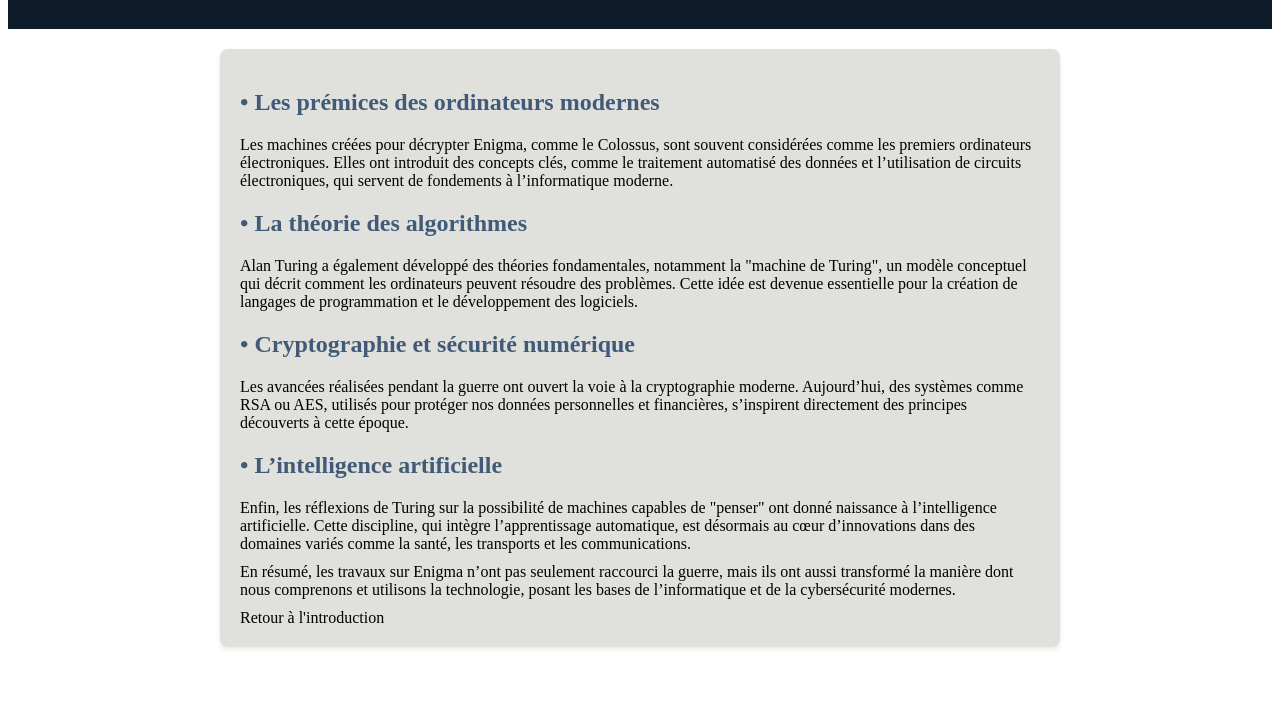
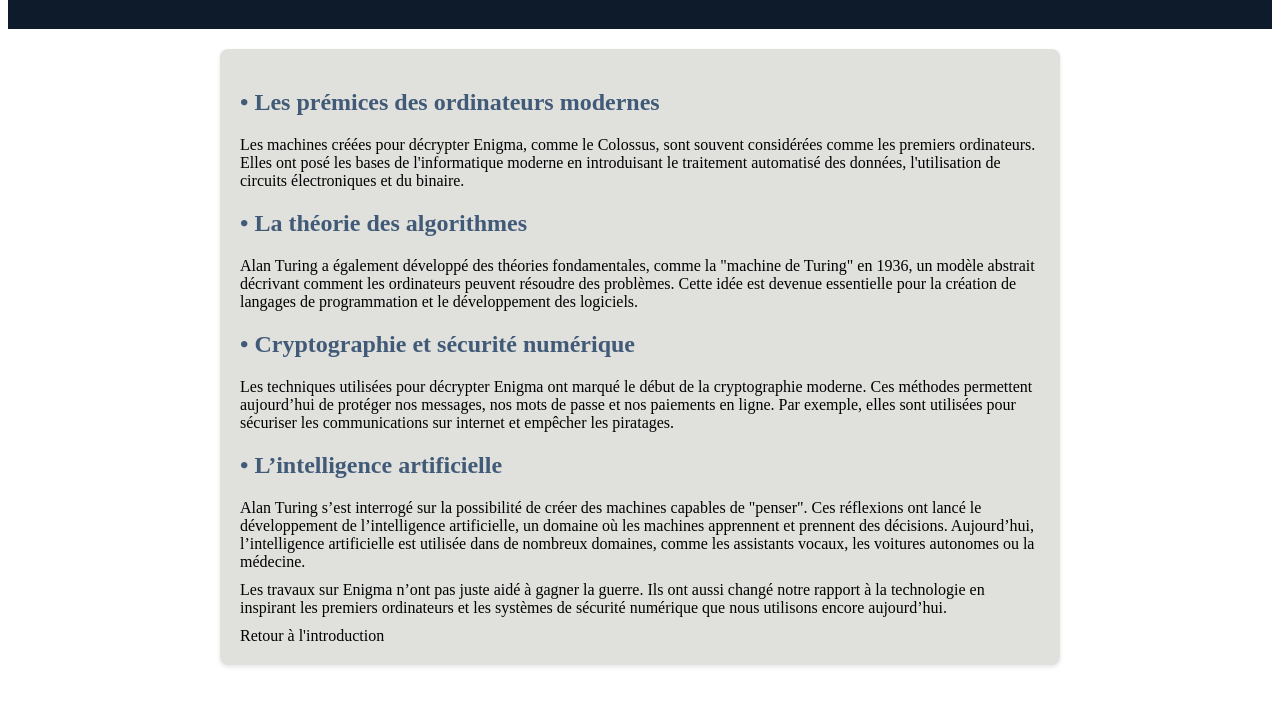
Before and after one commit to Valentin76130/NSI-Valentin-Amelien-Enigma, a plain HTML site: page axe2.html in a window 1280 px wide. Shown: the part 79-784 px from the top of the page. Drawn offline with Linux system fonts and the light colour scheme.

Commit message:
Update axe2.html

```diff
--- a/axe2.html
+++ b/axe2.html
@@ -13,18 +13,18 @@
     </header>
     <main>
         <h2>&#8226; Les prémices des ordinateurs modernes</h2>
-        <p>Les machines créées pour décrypter Enigma, comme le Colossus, sont souvent considérées comme les premiers ordinateurs électroniques. Elles ont introduit des concepts clés, comme le traitement automatisé des données et l’utilisation de circuits électroniques, qui servent de fondements à l’informatique moderne.</p>
+        <p>Les machines créées pour décrypter Enigma, comme le Colossus, sont souvent considérées comme les premiers ordinateurs. Elles ont posé les bases de l'informatique moderne en introduisant le traitement automatisé des données, l'utilisation de circuits électroniques et du binaire.</p>
 
         <h2>&#8226; La théorie des algorithmes</h2>
-        <p>Alan Turing a également développé des théories fondamentales, notamment la "machine de Turing", un modèle conceptuel qui décrit comment les ordinateurs peuvent résoudre des problèmes. Cette idée est devenue essentielle pour la création de langages de programmation et le développement des logiciels.</p>
+        <p>Alan Turing a également développé des théories fondamentales, comme la "machine de Turing" en 1936, un modèle abstrait décrivant comment les ordinateurs peuvent résoudre des problèmes. Cette idée est devenue essentielle pour la création de langages de programmation et le développement des logiciels.</p>
 
         <h2>&#8226; Cryptographie et sécurité numérique</h2>
-        <p>Les avancées réalisées pendant la guerre ont ouvert la voie à la cryptographie moderne. Aujourd’hui, des systèmes comme RSA ou AES, utilisés pour protéger nos données personnelles et financières, s’inspirent directement des principes découverts à cette époque.</p>
+        <p>Les techniques utilisées pour décrypter Enigma ont marqué le début de la cryptographie moderne. Ces méthodes permettent aujourd’hui de protéger nos messages, nos mots de passe et nos paiements en ligne. Par exemple, elles sont utilisées pour sécuriser les communications sur internet et empêcher les piratages.</p>
 
         <h2>&#8226; L’intelligence artificielle</h2>
-        <p>Enfin, les réflexions de Turing sur la possibilité de machines capables de "penser" ont donné naissance à l’intelligence artificielle. Cette discipline, qui intègre l’apprentissage automatique, est désormais au cœur d’innovations dans des domaines variés comme la santé, les transports et les communications.</p>
+        <p>Alan Turing s’est interrogé sur la possibilité de créer des machines capables de "penser". Ces réflexions ont lancé le développement de l’intelligence artificielle, un domaine où les machines apprennent et prennent des décisions. Aujourd’hui, l’intelligence artificielle est utilisée dans de nombreux domaines, comme les assistants vocaux, les voitures autonomes ou la médecine.</p>
 
-        <p>En résumé, les travaux sur Enigma n’ont pas seulement raccourci la guerre, mais ils ont aussi transformé la manière dont nous comprenons et utilisons la technologie, posant les bases de l’informatique et de la cybersécurité modernes.</p>
+        <p>Les travaux sur Enigma n’ont pas juste aidé à gagner la guerre. Ils ont aussi changé notre rapport à la technologie en inspirant les premiers ordinateurs et les systèmes de sécurité numérique que nous utilisons encore aujourd’hui.</p>
 
 <a href="index.html">Retour à l'introduction </a>
     </main>
```
